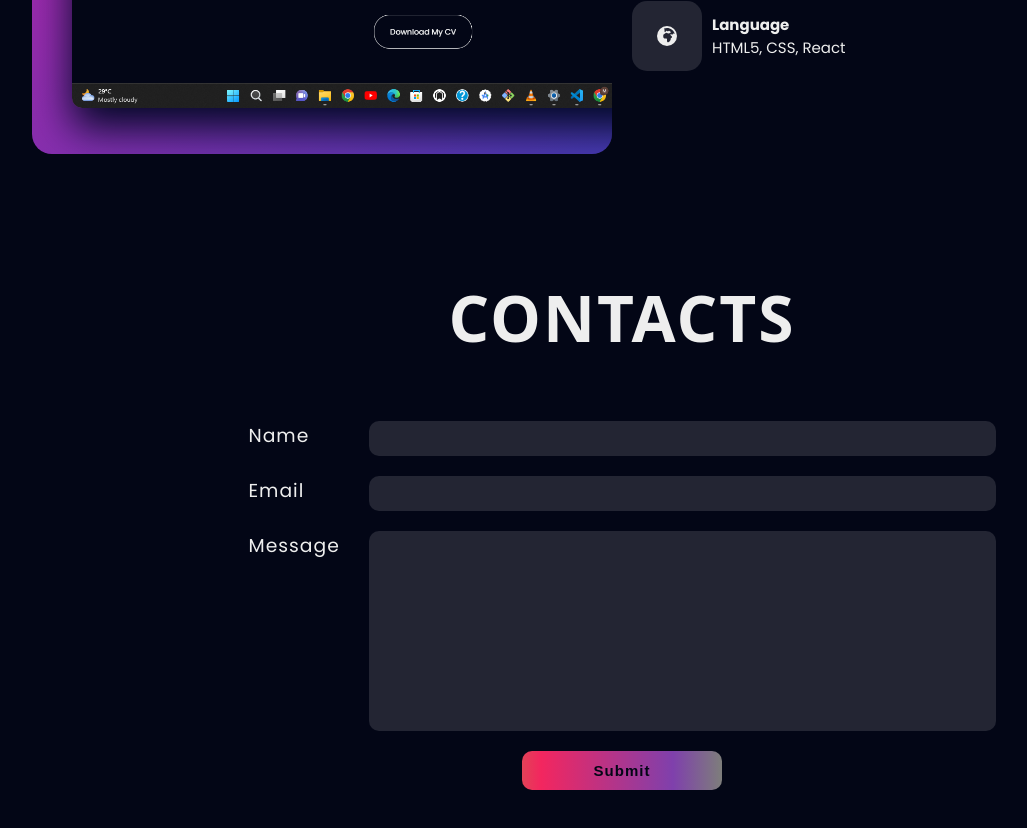
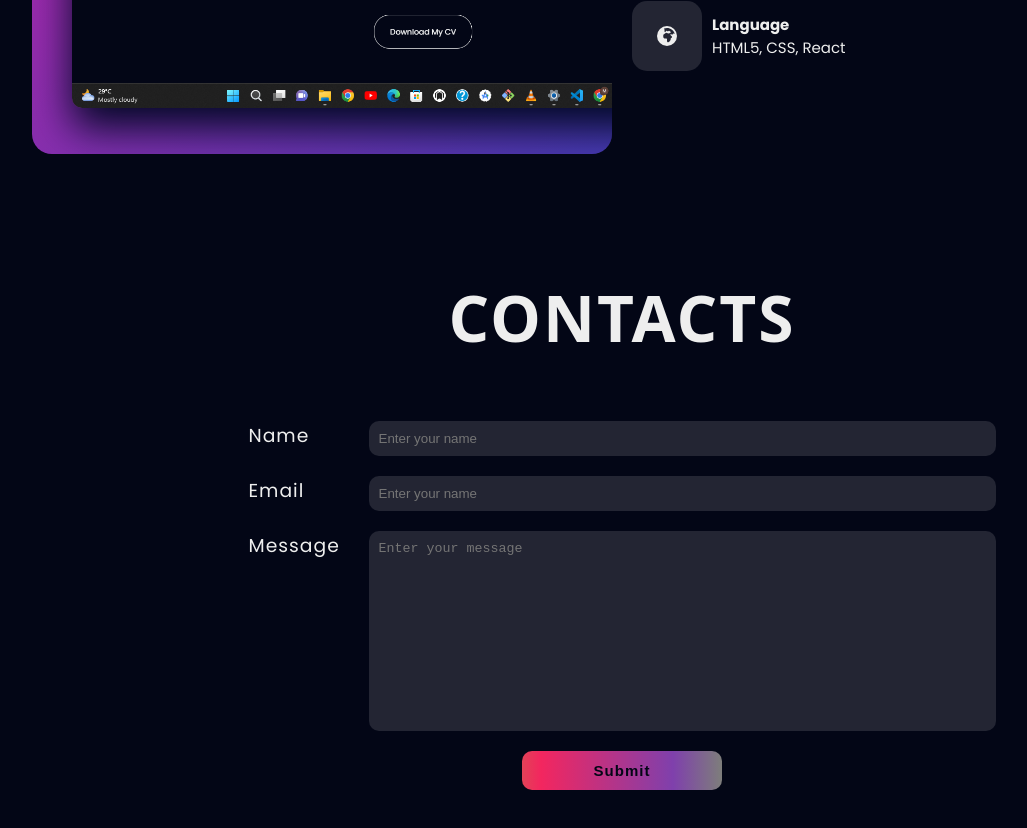
Before and after one commit to OGHENEMINE/portfolio, a React (Vite) app: page / in a window 1280 px wide. Shown: the part 3907-4735 px from the top of the page, without its empty margins (18-1045 px from the left). Built offline with nearby package versions, Linux system fonts and the light colour scheme; a web font is replaced by a local one.

Commit message:
updated the contact form

```diff
--- a/src/components/Contacts.jsx
+++ b/src/components/Contacts.jsx
@@ -2,23 +2,33 @@ import { useRef } from "react";
 import CustomHook from "../hooks/CustomHook";
 
 function Contacts() {
-  const refTab = useRef()
- CustomHook(refTab)
+  const refTab = useRef();
+  CustomHook(refTab);
   return (
     <section className="Contacts" ref={refTab}>
       <h2 className="title">CONTACTS</h2>
       <form className="contacts-form">
         <div>
           <label htmlFor="name">Name</label>
-          <input type="text" name="name" />
+          <input
+            name="name"
+            id="name"
+            placeholder="Enter your name"
+            type="text"
+          />
         </div>
         <div>
           <label htmlFor="email">Email</label>
-          <input type="email" name="email" />
+          <input
+            name="email"
+            id="email"
+            placeholder="Enter your name"
+            type="email"
+          />
         </div>
         <div>
-        <label htmlFor="message">Message</label>
-        <textarea name="message"></textarea>
+          <label htmlFor="message">Message</label>
+          <textarea placeholder="Enter your message" id="message" name="message"></textarea>
         </div>
         <button>Submit</button>
       </form>
```
